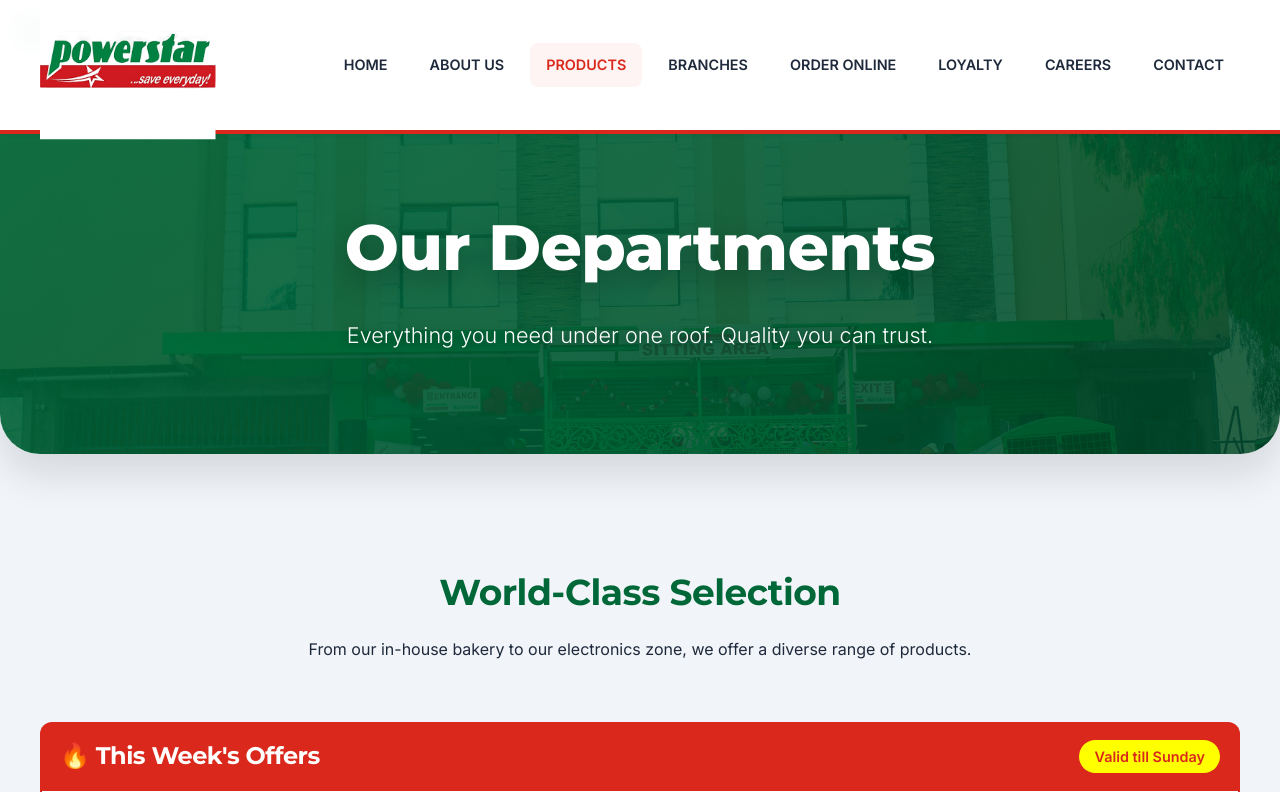
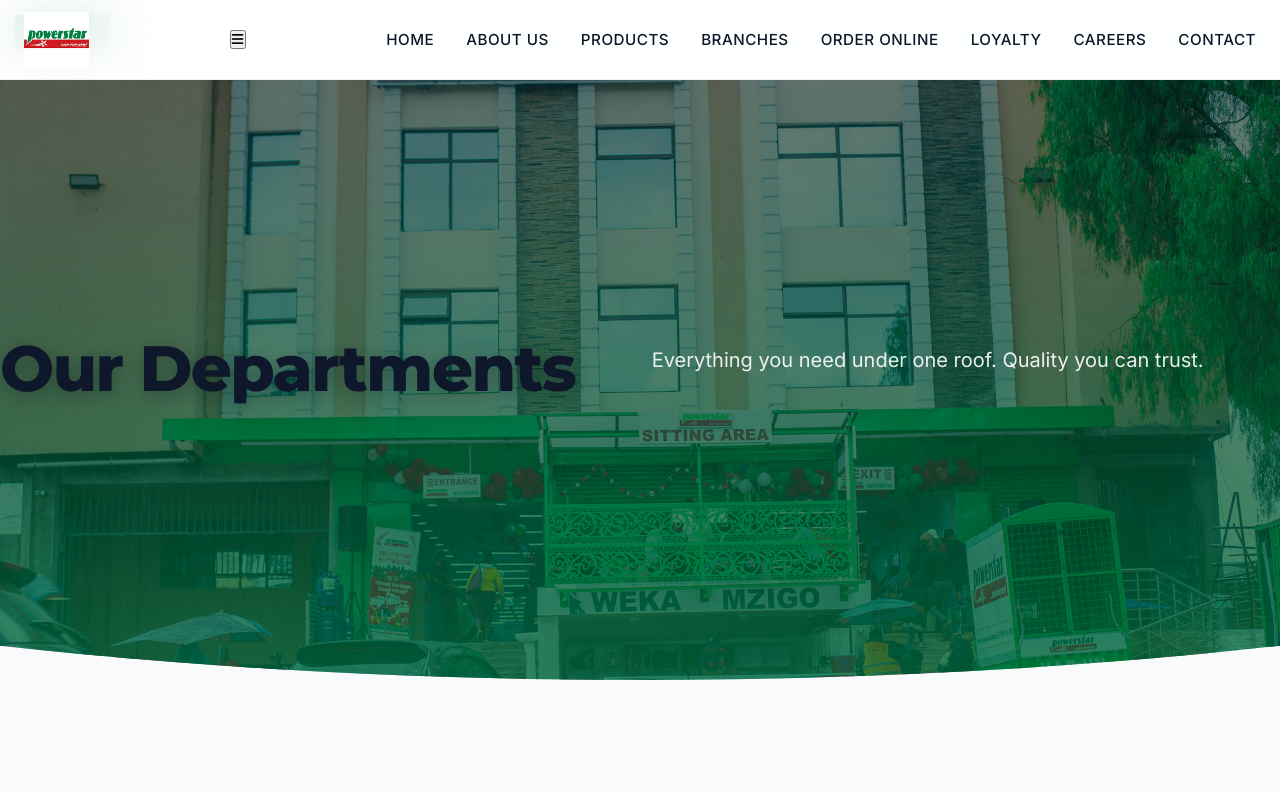
Before and after one commit to MarkTechKe-design/powerstar-website, a PHP site: page /services.html in a window 1280 px wide. Shown: the top 792 px of the page. Run offline with PHP 8.4, Linux system fonts and the light colour scheme.

Commit message:
Revise CSS for Powerstar Supermarkets Enterprise theme
Updated theme and design tokens for the Powerstar Supermarkets CSS. Refined styles for typography, layout, and components to align with the new Enterprise theme.

```diff
--- a/css/style.css
+++ b/css/style.css
@@ -1,325 +1,320 @@
 /* =======================================================
-   POWERSTAR SUPERMARKETS - GOLDEN MASTER THEME (2025)
+   POWERSTAR SUPERMARKETS - ENTERPRISE THEME (v2.0)
+   Role: Senior Frontend Architecture
    ======================================================= */
 
-/* --- 1. IMPORTS & TYPOGRAPHY --- */
-@import url('https://fonts.googleapis.com/css2?family=Inter:wght@300;400;600&family=Montserrat:wght@700;800&display=swap');
+/* --- 1. CORE VARIABLES & DESIGN TOKENS --- */
+@import url('https://fonts.googleapis.com/css2?family=Inter:wght@300;400;500;600&family=Montserrat:wght@600;700;800&display=swap');
 
 :root {
-    /* Brand Colors */
-    --powerstar-green: #006838;
-    --powerstar-dark-green: #004d29;
-    --powerstar-red: #DA291C;
-    --powerstar-dark-red: #b30000;
+    /* Brand Identity */
+    --ps-green-primary: #006838;
+    --ps-green-dark: #004d29;
+    --ps-green-light: #e6f0eb; /* Surface tone */
 
-    /* Neutrals */
-    --white: #ffffff;
-    --off-white: #f8f9fa;
-    --slate-50: #f1f5f9;
-    --text-dark: #1e293b;
-    --text-gray: #64748b;
+    --ps-red-primary: #DA291C;
+    --ps-red-dark: #b30000;
+    --ps-red-accent: #fff0f0;
 
-    /* System */
-    --radius-sm: 8px;
-    --radius-lg: 16px;
-    --radius-pill: 50px;
-    --shadow-sm: 0 2px 4px rgba(0,0,0,0.05);
-    --shadow-md: 0 4px 12px rgba(0,0,0,0.08);
-    --shadow-lg: 0 20px 40px rgba(0,0,0,0.12);
-    --transition: all 0.3s cubic-bezier(0.4, 0, 0.2, 1);
+    /* Corporate Neutrals */
+    --surface-white: #ffffff;
+    --surface-off: #f8fafc;
+    --surface-slate: #f1f5f9;
+
+    --text-main: #0f172a;   /* Darker, richer than black */
+    --text-muted: #64748b;  /* Sophisticated gray */
+    --text-light: #94a3b8;
+
+    /* Metrics */
+    --container-width: 1280px;
+    --header-height: 80px;
+
+    /* Radii */
+    --radius-sm: 6px;
+    --radius-md: 12px;
+    --radius-lg: 24px;
+    --radius-full: 9999px;
+
+    /* Elevation (The "High-End" Feel) */
+    --shadow-subtle: 0 4px 6px -1px rgba(0, 0, 0, 0.05), 0 2px 4px -1px rgba(0, 0, 0, 0.03);
+    --shadow-card: 0 10px 15px -3px rgba(0, 0, 0, 0.08), 0 4px 6px -2px rgba(0, 0, 0, 0.04);
+    --shadow-float: 0 20px 25px -5px rgba(0, 0, 0, 0.1), 0 10px 10px -5px rgba(0, 0, 0, 0.04);
+
+    /* Animation */
+    --ease-out-expo: cubic-bezier(0.19, 1, 0.22, 1);
 }
 
-/* --- 2. GLOBAL RESET --- */
-* { box-sizing: border-box; margin: 0; padding: 0; }
-html { scroll-behavior: smooth; }
+/* --- 2. GLOBAL RESET & TYPOGRAPHY --- */
+*, *::before, *::after { box-sizing: border-box; margin: 0; padding: 0; }
+html { scroll-behavior: smooth; font-size: 16px; }
+
 body {
-    background-color: var(--slate-50);
-    color: var(--text-dark);
+    background-color: var(--surface-off);
+    color: var(--text-main);
     font-family: 'Inter', sans-serif;
-    line-height: 1.6;
+    line-height: 1.7;
     -webkit-font-smoothing: antialiased;
+    text-rendering: optimizeLegibility;
 }
 
-h1, h2, h3, h4, h5, h6 { font-family: 'Montserrat', sans-serif; letter-spacing: -0.5px; }
-a { text-decoration: none; transition: var(--transition); }
-ul { list-style: none; }
+h1, h2, h3, h4 {
+    font-family: 'Montserrat', sans-serif;
+    color: var(--text-main);
+    line-height: 1.2;
+}
 
-/* --- 3. HEADER & NAVIGATION --- */
+h1 { font-size: clamp(2.5rem, 5vw, 4.5rem); letter-spacing: -1.5px; font-weight: 800; }
+h2 { font-size: clamp(2rem, 4vw, 3rem); letter-spacing: -1px; font-weight: 700; }
+h3 { font-size: 1.5rem; font-weight: 700; letter-spacing: -0.5px; }
+
+p { margin-bottom: 1.5rem; color: var(--text-muted); }
+a { text-decoration: none; transition: all 0.3s var(--ease-out-expo); }
+img { max-width: 100%; display: block; }
+
+/* --- 3. GLASSMORPHISM HEADER --- */
 header {
-    background: rgba(255, 255, 255, 0.98);
-    backdrop-filter: blur(10px);
-    border-bottom: 4px solid var(--powerstar-red);
-    padding: 10px 0;
+    background: rgba(255, 255, 255, 0.85);
+    backdrop-filter: saturate(180%) blur(20px);
+    -webkit-backdrop-filter: saturate(180%) blur(20px);
+    border-bottom: 1px solid rgba(0,0,0,0.05);
     position: sticky; top: 0; z-index: 1000;
-    box-shadow: var(--shadow-sm);
+    height: var(--header-height);
+    transition: all 0.3s ease;
 }
 
 .header-inner {
-    max-width: 1240px; margin: 0 auto; padding: 0 20px;
+    max-width: var(--container-width); margin: 0 auto; padding: 0 24px;
     display: flex; justify-content: space-between; align-items: center;
+    height: 100%;
 }
 
-/* Logo Zoom Fix */
 .logo img {
-    height: 110px;
+    height: 55px; /* Refined size for corporate elegance */
     width: auto;
-    object-fit: contain;
-    display: block;
-    transform: scale(1.35);
-    transform-origin: left center;
-    margin-left: 0;
 }
 
-/* Desktop Navigation */
-nav { display: flex; gap: 10px; }
+nav { display: flex; gap: 32px; align-items: center; }
 nav a {
-    color: var(--text-dark); font-weight: 600; font-size: 0.9rem;
-    padding: 10px 16px; text-transform: uppercase; border-radius: var(--radius-sm);
-    position: relative;
+    color: var(--text-main); font-weight: 500; font-size: 0.95rem;
+    text-transform: uppercase; letter-spacing: 0.5px;
+    position: relative; padding: 8px 0;
 }
-nav a:hover, nav a.active { color: var(--powerstar-red); background: rgba(218, 41, 28, 0.05); }
 
-/* Hamburger Button (Hidden on Desktop) */
-.mobile-toggle { display: none; }
+/* Premium Link Hover (Underline Expand) */
+nav a::after {
+    content: ''; position: absolute; width: 0; height: 2px;
+    bottom: 0; left: 0; background: var(--ps-red-primary);
+    transition: width 0.3s var(--ease-out-expo);
+}
+nav a:hover { color: var(--ps-red-primary); }
+nav a:hover::after { width: 100%; }
+.cta-nav {
+    background: var(--ps-red-primary); color: white !important;
+    padding: 10px 24px; border-radius: var(--radius-full);
+}
+.cta-nav:hover { background: var(--ps-red-dark); transform: translateY(-2px); }
+.cta-nav::after { display: none; }
 
-/* --- 4. HERO SECTION --- */
+/* --- 4. CINEMATIC HERO --- */
 .hero {
     position: relative;
-    background: linear-gradient(145deg, rgba(0, 104, 56, 0.92), rgba(0, 70, 35, 0.85)), url('../assets/supermarket-bg.jpg');
-    background-size: cover; background-position: center; background-attachment: fixed;
-    height: 85vh;
-    display: flex; flex-direction: column; justify-content: center; align-items: center;
-    text-align: center; color: var(--white); padding: 0 20px;
-    border-bottom-left-radius: 40px; border-bottom-right-radius: 40px;
-    box-shadow: var(--shadow-lg); overflow: hidden; margin-bottom: 50px;
+    height: 90vh;
+    min-height: 600px;
+    display: flex; align-items: center; justify-content: center;
+    text-align: center; color: var(--surface-white);
+    /* Dual gradient for depth */
+    background:
+        linear-gradient(to bottom, rgba(0, 30, 15, 0.6), rgba(0, 104, 56, 0.8)),
+        url('../assets/supermarket-bg.jpg') center/cover fixed no-repeat;
+    clip-path: ellipse(150% 100% at 50% 0%); /* Subtle curve at bottom */
+    margin-bottom: 80px;
+}
+
+.hero-content {
+    max-width: 900px; padding: 0 20px;
+    opacity: 0; animation: fadeUp 1s var(--ease-out-expo) forwards;
 }
 
 .hero h1 {
-    font-size: 4rem; font-weight: 800; margin-bottom: 20px; color: #fff;
-    text-shadow: 0 10px 30px rgba(0,0,0,0.3);
-    animation: slideUp 0.8s ease-out forwards;
+    margin-bottom: 24px;
+    text-shadow: 0 4px 20px rgba(0,0,0,0.3);
 }
 .hero p {
-    font-size: 1.35rem; max-width: 700px; font-weight: 300; margin-bottom: 40px;
-    color: #fff; text-shadow: 0 2px 10px rgba(0,0,0,0.5);
-    opacity: 0; animation: slideUp 0.8s ease-out 0.2s forwards;
+    color: rgba(255,255,255,0.9); font-size: 1.25rem; max-width: 600px; margin: 0 auto 40px;
 }
 
-/* --- 5. BUTTONS --- */
-.button, .btn-primary, .btn-secondary, .btn-white, .btn-apply, .btn-customer, .btn-vendor, .btn-loyalty, .btn-bulk {
-    padding: 16px 32px; border-radius: var(--radius-pill);
-    font-weight: 700; text-transform: uppercase; font-size: 0.9rem;
-    letter-spacing: 0.5px; display: inline-flex; align-items: center; justify-content: center; gap: 10px;
-    cursor: pointer; border: none; transition: var(--transition);
-    box-shadow: 0 4px 15px rgba(0,0,0,0.1); width: auto; text-decoration: none;
+/* --- 5. THE SIGNATURE "ABOUT" SECTION (FOCUS AREA) --- */
+/* This creates an overlapping grid layout often seen in Fortune 500 sites */
+
+.section-about {
+    padding: 100px 20px;
+    background: linear-gradient(to bottom, var(--surface-off) 50%, white 50%);
+    position: relative;
+    overflow: hidden;
 }
 
-.btn-primary, .btn-customer, .btn-vendor, .btn-loyalty, .btn-bulk {
-    background: linear-gradient(135deg, var(--powerstar-green), var(--powerstar-dark-green));
-    color: white;
-}
-.btn-primary:hover, .btn-customer:hover, .btn-vendor:hover, .btn-bulk:hover {
-    transform: translateY(-3px); box-shadow: 0 10px 25px rgba(0, 104, 56, 0.3); color: white;
-}
-.btn-secondary {
-    background: rgba(255,255,255,0.15); backdrop-filter: blur(5px);
-    color: white; border: 1px solid rgba(255,255,255,0.4);
-}
-.btn-secondary:hover { background: white; color: var(--powerstar-green); transform: translateY(-3px); }
-.btn-white { background: white; color: var(--powerstar-red); }
-
-/* --- 6. LAYOUT & CARDS --- */
-.container { max-width: 1240px; margin: 0 auto; padding: 60px 20px; }
-.section-intro { text-align: center; max-width: 800px; margin: 0 auto 60px; }
-.section-intro h2 { color: var(--powerstar-green); font-size: 2.25rem; margin-bottom: 15px; }
-
-/* Universal Grid System */
-.department-grid, #branch-list, .photo-grid, .features-grid, .jobs-container {
-    display: grid; grid-template-columns: repeat(auto-fit, minmax(320px, 1fr)); gap: 30px; width: 100%;
+.about-container {
+    max-width: var(--container-width);
+    margin: 0 auto;
+    display: grid;
+    grid-template-columns: 1.2fr 1fr; /* Image takes slightly more space */
+    gap: 60px;
+    align-items: center;
 }
 
-/* Base Card Style */
-.dept-card, .branch-card, .job-card, .feature-item, .photo-item {
-    background: white; border-radius: var(--radius-lg); overflow: hidden;
-    box-shadow: var(--shadow-sm); transition: var(--transition);
-    border: 1px solid rgba(0,0,0,0.03); display: flex; flex-direction: column;
+.about-visual {
+    position: relative;
+    z-index: 1;
 }
-.dept-card:hover, .branch-card:hover, .job-card:hover { transform: translateY(-8px); box-shadow: var(--shadow-lg); }
 
-/* --- 7. SPECIFIC CARD STYLES --- */
-/* Branch Card */
-.branch-card { border-top: 5px solid var(--powerstar-green); padding: 25px; }
-/* Job Card */
-.job-card { padding: 35px; border-left: 6px solid var(--powerstar-red); min-height: 250px; }
-.job-role { color: var(--powerstar-green); font-size: 1.4rem; font-weight: 800; margin-bottom: 10px; display: block; }
-.req-list li { list-style: disc; margin-left: 20px; color: var(--text-gray); margin-bottom: 8px; }
-/* Feature Icon */
-.feature-item { padding: 30px; text-align: center; }
-.feature-icon { font-size: 3rem; color: var(--powerstar-red); margin-bottom: 20px; }
-/* Department Images */
-.dept-image { height: 260px; overflow: hidden; }
-.dept-image img, .photo-item img { width: 100%; height: 100%; object-fit: cover; transition: transform 0.6s ease; }
-.dept-card:hover img, .photo-item:hover img { transform: scale(1.1); }
-.dept-content { padding: 30px; text-align: center; }
-.dept-title { color: var(--powerstar-green); font-size: 1.5rem; }
+.about-visual img {
+    border-radius: var(--radius-lg);
+    box-shadow: var(--shadow-float);
+    width: 100%;
+    aspect-ratio: 4/3;
+    object-fit: cover;
+}
 
-/* --- 8. NEWS & MEDIA GRID (Modern Overlap) --- */
-.news-grid {
-    display: grid;
-    grid-template-columns: repeat(auto-fit, minmax(300px, 1fr));
-    gap: 30px;
-    margin-top: -50px; /* Overlap effect */
+/* The Decorative Backdrop Element */
+.about-visual::before {
+    content: '';
+    position: absolute;
+    top: -20px; left: -20px;
+    width: 100%; height: 100%;
+    border: 2px solid var(--ps-green-primary);
+    border-radius: var(--radius-lg);
+    z-index: -1;
+    opacity: 0.3;
+}
+
+.about-content {
+    padding: 40px;
+    background: white;
+    border-radius: var(--radius-lg);
+    box-shadow: var(--shadow-card);
+    /* If screen is wide, pull it over the image slightly */
+    margin-left: -80px;
     position: relative;
     z-index: 2;
-    margin-bottom: 60px;
-}
-.news-card {
-    background: white; border-radius: 12px; overflow: hidden;
-    box-shadow: 0 10px 30px rgba(0,0,0,0.08);
-    transition: transform 0.3s ease; border-bottom: 4px solid transparent;
-}
-.news-card:hover { transform: translateY(-10px); border-bottom: 4px solid #DA291C; }
-.news-image-container { height: 220px; overflow: hidden; position: relative; }
-.news-image-container img { width: 100%; height: 100%; object-fit: cover; transition: transform 0.5s ease; }
-.news-card:hover .news-image-container img { transform: scale(1.1); }
-.news-category {
-    position: absolute; top: 15px; right: 15px;
-    background: #006838; color: white; padding: 5px 12px;
-    border-radius: 50px; font-size: 0.75rem; font-weight: bold; text-transform: uppercase;
-}
-.news-content { padding: 25px; }
-.news-date { color: #888; font-size: 0.85rem; display: block; margin-bottom: 10px; }
-.news-title { font-size: 1.25rem; color: #333; margin-bottom: 10px; line-height: 1.4; }
-.news-excerpt { color: #666; font-size: 0.95rem; line-height: 1.6; margin-bottom: 20px; }
-.news-link {
-    color: #DA291C; font-weight: bold; text-decoration: none;
-    font-size: 0.9rem; display: inline-flex; align-items: center; gap: 8px;
-}
-.news-link:hover { text-decoration: underline; }
-
-/* --- VALUES VISUAL STRIP (The Gallery) --- */
-.visual-strip {
-    display: grid;
-    grid-template-columns: repeat(auto-fit, minmax(200px, 1fr));
-    gap: 15px;
-    margin-bottom: 80px;
 }
 
-.visual-item {
-    position: relative;
-    height: 250px;
-    border-radius: 12px;
-    overflow: hidden;
-    cursor: pointer;
-    box-shadow: 0 4px 10px rgba(0,0,0,0.1);
+.about-label {
+    font-size: 0.85rem; font-weight: 700; color: var(--ps-red-primary);
+    text-transform: uppercase; letter-spacing: 2px;
+    margin-bottom: 16px; display: block;
 }
 
-.visual-item img {
-    width: 100%;
-    height: 100%;
-    object-fit: cover;
-    transition: transform 0.5s ease;
+.about-content h2 { margin-bottom: 24px; color: var(--ps-green-dark); }
+.about-content p { font-size: 1.05rem; }
+
+/* Corporate Stats Strip inside About */
+.about-stats {
+    display: flex; gap: 40px; margin-top: 30px; padding-top: 30px;
+    border-top: 1px solid var(--surface-slate);
+}
+.stat-item h4 { font-size: 2.5rem; color: var(--ps-green-primary); margin-bottom: 5px; }
+.stat-item span { font-size: 0.9rem; font-weight: 600; text-transform: uppercase; color: var(--text-muted); }
+
+/* --- 6. MODERN CARDS & GRID SYSTEM --- */
+.container { max-width: var(--container-width); margin: 0 auto; padding: 80px 24px; }
+
+.section-title {
+    text-align: center; max-width: 700px; margin: 0 auto 60px;
+}
+.section-title h2 { color: var(--ps-green-primary); margin-bottom: 15px; }
+
+.grid-3 {
+    display: grid; grid-template-columns: repeat(auto-fit, minmax(350px, 1fr)); gap: 30px;
 }
 
-.visual-item:hover img {
-    transform: scale(1.1);
+.card-corporate {
+    background: white;
+    border-radius: var(--radius-md);
+    border: 1px solid rgba(0,0,0,0.04);
+    box-shadow: var(--shadow-subtle);
+    overflow: hidden;
+    transition: all 0.4s var(--ease-out-expo);
+    position: relative;
 }
 
-/* The Dark Overlay */
-.visual-overlay {
-    position: absolute;
-    bottom: 0; left: 0; right: 0;
-    background: linear-gradient(to top, rgba(0,0,0,0.8), transparent);
-    padding: 20px;
-    height: 100%;
-    display: flex;
-    align-items: flex-end;
-    justify-content: center;
+.card-corporate:hover {
+    transform: translateY(-8px);
+    box-shadow: var(--shadow-float);
+    border-color: rgba(0, 104, 56, 0.2);
 }
 
-.visual-text {
-    color: white;
-    font-weight: 800;
-    text-transform: uppercase;
-    letter-spacing: 2px;
-    font-size: 1.1rem;
-    text-shadow: 0 2px 4px rgba(0,0,0,0.5);
-    border-bottom: 3px solid #DA291C; /* Red underline */
-    padding-bottom: 5px;
-}
-/* --- 10. FORMS --- */
-.contact-container { display: flex; flex-wrap: wrap; gap: 40px; justify-content: center; }
-.contact-column, .loyalty-card {
-    flex: 1; min-width: 380px; background: white; padding: 50px;
-    border-radius: var(--radius-lg); box-shadow: var(--shadow-md);
-    border-top: 6px solid var(--powerstar-green);
-}
-.contact-column:last-child { border-top: 6px solid var(--powerstar-red); }
+/* Specific Branch Card Styling */
+.branch-card .card-img { height: 240px; overflow: hidden; }
+.branch-card .card-img img { transition: transform 0.6s ease; width: 100%; height: 100%; object-fit: cover; }
+.branch-card:hover .card-img img { transform: scale(1.05); }
 
-form { display: flex; flex-direction: column; }
-label { display: block; margin-bottom: 8px; font-weight: 600; color: var(--text-dark); width: 100%; }
-input, select, textarea {
-    width: 100%; padding: 14px; margin-bottom: 20px;
-    border: 1px solid #e2e8f0; border-radius: var(--radius-sm);
-    background: var(--off-white); font-size: 1rem; font-family: inherit;
-}
-input:focus, select:focus, textarea:focus {
-    outline: none; border-color: var(--powerstar-green); background: white;
-    box-shadow: 0 0 0 3px rgba(0, 104, 56, 0.1);
+.branch-info { padding: 30px; }
+.branch-info h3 { color: var(--text-main); margin-bottom: 10px; }
+.branch-badge {
+    background: var(--ps-green-light); color: var(--ps-green-dark);
+    padding: 6px 12px; border-radius: var(--radius-full);
+    font-size: 0.75rem; font-weight: 700; text-transform: uppercase;
+    display: inline-block; margin-bottom: 15px;
 }
 
-/* --- 11. FOOTER --- */
-footer {
-    width: 100%; margin: 0;
-    background: var(--powerstar-red); color: white;
-    padding: 50px 20px 30px; text-align: center;
-    border-top: 5px solid #b30000;
-}
-.footer-content { max-width: 1200px; margin: 0 auto; display: flex; flex-direction: column; align-items: center; gap: 20px; }
-.icons-container { display: flex; gap: 20px; justify-content: center; margin-bottom: 25px; }
-.icons-container a {
-    display: flex; align-items: center; justify-content: center;
-    width: 50px; height: 50px; background: rgba(255, 255, 255, 0.1);
-    border-radius: 50%; color: white; font-size: 1.3rem;
-    transition: var(--transition); border: 1px solid rgba(255, 255, 255, 0.2);
-}
-.icons-container a:hover { background: white; color: var(--powerstar-green); transform: translateY(-5px); }
-
-/* --- 12. MOBILE RESPONSIVE --- */
-@media (max-width: 768px) {
-    /* Header Adjustments */
-    .header-inner { padding: 10px 20px; }
-    .logo img { height: 85px; transform: scale(1.25); }
-
-    /* Mobile Toggle */
-    .mobile-toggle {
-        display: block; font-size: 1.8rem; background: none; border: none;
-        color: var(--powerstar-green); cursor: pointer; padding: 0;
-    }
-
-    /* Mobile Menu */
-    nav {
-        display: none; position: absolute; top: 100%; left: 0; width: 100%;
-        background: white; flex-direction: column; padding: 0;
-        box-shadow: 0 10px 20px rgba(0,0,0,0.1); border-top: 1px solid #eee;
-        z-index: 1000;
-    }
-    nav.active { display: flex; animation: slideDown 0.3s ease-out; }
-    nav a {
-        display: block; padding: 15px 20px; border-bottom: 1px solid #f0f0f0;
-        text-align: left; width: 100%; border-radius: 0;
-    }
-
-    /* Layout Fixes */
-    .hero { height: 75vh; border-radius: 0 0 30px 30px; }
-    .hero h1 { font-size: 2.5rem; }
-    .contact-container, .hero-btns { flex-direction: column; }
-    .contact-column, .loyalty-card { min-width: 100%; padding: 30px; }
-    .button, .btn-primary { width: 100%; }
-
-    /* Fix News Grid Overlap on Mobile */
-    .news-grid { margin-top: 30px; }
+/* --- 7. INTERACTIVE BUTTONS --- */
+.btn {
+    display: inline-flex; align-items: center; justify-content: center; gap: 10px;
+    padding: 16px 36px; border-radius: var(--radius-full);
+    font-weight: 600; font-size: 1rem; cursor: pointer;
+    border: none; transition: all 0.3s var(--ease-out-expo);
 }
 
-@keyframes slideUp { from { opacity: 0; transform: translateY(40px); } to { opacity: 1; transform: translateY(0); } }
-@keyframes slideDown { from { opacity: 0; transform: translateY(-10px); } to { opacity: 1; transform: translateY(0); } }
+.btn-primary {
+    background: var(--ps-green-primary); color: white;
+    box-shadow: 0 10px 20px -5px rgba(0, 104, 56, 0.4);
+}
+.btn-primary:hover {
+    background: var(--ps-green-dark);
+    transform: translateY(-3px);
+    box-shadow: 0 15px 30px -5px rgba(0, 104, 56, 0.5);
+}
+
+.btn-outline {
+    background: transparent; color: var(--ps-green-primary);
+    border: 2px solid var(--ps-green-primary);
+}
+.btn-outline:hover {
+    background: var(--ps-green-primary); color: white;
+}
+
+/* --- 8. FOOTER (Clean Corporate) --- */
+footer {
+    background: #0b1120; /* Very dark slate, almost black */
+    color: white; padding: 80px 20px 40px;
+}
+.footer-grid {
+    max-width: var(--container-width); margin: 0 auto;
+    display: grid; grid-template-columns: 2fr 1fr 1fr 1.5fr; gap: 40px;
+    padding-bottom: 60px; border-bottom: 1px solid rgba(255,255,255,0.1);
+}
+.footer-brand p { color: #94a3b8; font-size: 0.95rem; margin-top: 20px; }
+.footer-col h4 { color: white; margin-bottom: 25px; font-size: 1.1rem; }
+.footer-col ul li { margin-bottom: 12px; }
+.footer-col a { color: #94a3b8; font-size: 0.95rem; }
+.footer-col a:hover { color: var(--ps-red-primary); padding-left: 5px; }
+
+/* --- 9. UTILITIES & ANIMATION --- */
+@keyframes fadeUp {
+    from { opacity: 0; transform: translateY(30px); }
+    to { opacity: 1; transform: translateY(0); }
+}
+
+/* --- 10. RESPONSIVE --- */
+@media (max-width: 1024px) {
+    .about-container { grid-template-columns: 1fr; margin-left: 0; }
+    .about-content { margin-left: 0; margin-top: -50px; } /* Pull up on tablet */
+}
+
+@media (max-width: 768px) {
+    .header-inner { justify-content: space-between; }
+    nav { display: none; /* Add JS toggle logic */ }
+    .hero h1 { font-size: 2.5rem; }
+    .about-content { margin-top: 20px; box-shadow: none; border: 1px solid var(--surface-slate); }
+    .footer-grid { grid-template-columns: 1fr; }
+}
```
